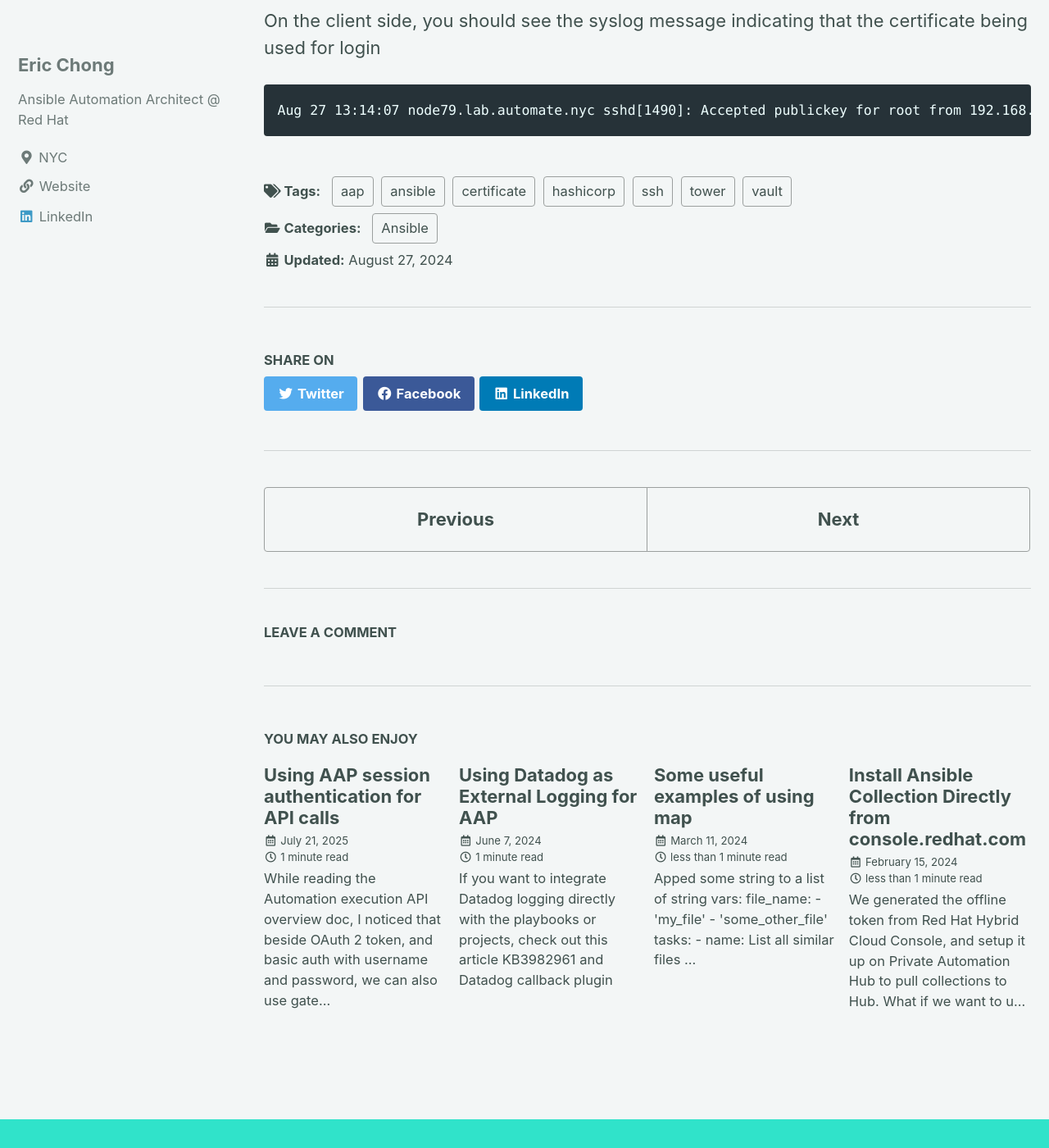
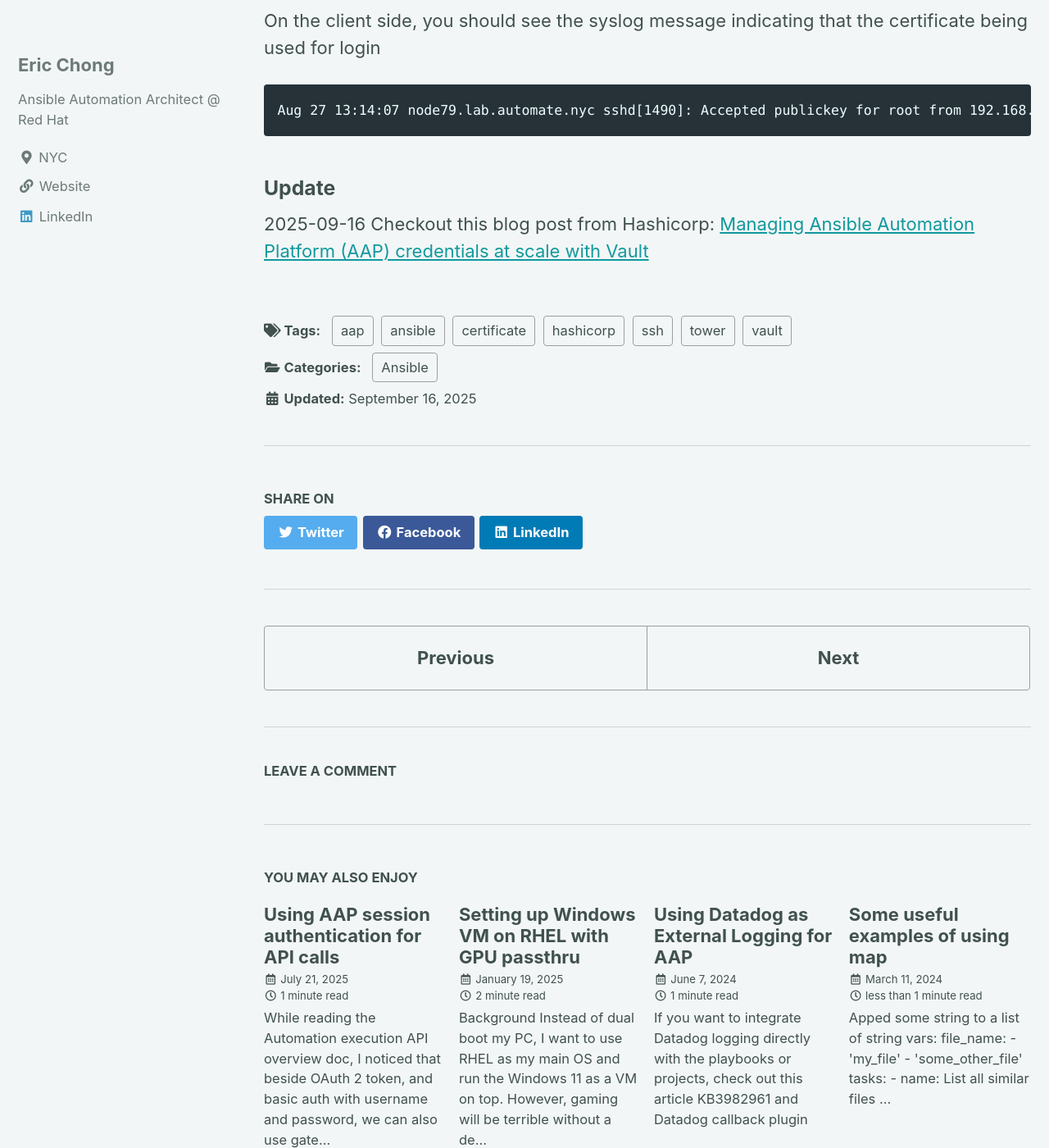
Before and after one commit to ecchong/ecchong.github.io, a Jekyll site: the page built from _posts/2024/2024-08-27-aap-hashicorp-signed-ssh.md, in a window 1280 px wide and 1400 px high, scrolled down 5997 px. Shown: the whole window at 82% size. Built offline with Jekyll 4.4.1, drawn with Linux system fonts in a browser that asks for light colours; cached includes are drawn as plain includes; comment, search, counter and statistics services are not loaded.

Commit message:
update some old posts

````diff
--- a/_posts/2024/2024-08-27-aap-hashicorp-signed-ssh.md
+++ b/_posts/2024/2024-08-27-aap-hashicorp-signed-ssh.md
@@ -2,7 +2,7 @@
 title: Using HashiCorp Vault Signed SSH with AAP
 tags: ["ansible", "aap", "hashicorp", "vault", "ssh", "tower", "certificate" ]
 categories: Ansible
-last_modified_at: 2024-08-27
+last_modified_at: 2025-09-16
 published: true
 description: "AAP - Using HashiCorp Vault Signed SSH with AAP"
 ---
@@ -75,3 +75,6 @@ On the client side, you should see the syslog message indicating that the certif
 ```
 Aug 27 13:14:07 node79.lab.automate.nyc sshd[1490]: Accepted publickey for root from 192.168.0.101 port 42668 ssh2: RSA-CERT SHA256:6964oAwWCtkY5ugji/ksJ9/qPsNA4jDePqWQk+N3PDg ID vault-root-ebdeb8a00c160ad918e6e8238bf92c27dfea3ec340e230de3ea59093e3773c38 (serial 10466434135153983140) CA RSA SHA256:HUT+GSDsOwFaCfW9l/CvOg+7GYu2UIQS1Yfcwr1uuYo
 ```
+
+### Update
+2025-09-16 Checkout this blog post from Hashicorp: [Managing Ansible Automation Platform (AAP) credentials at scale with Vault](https://www.hashicorp.com/en/blog/managing-ansible-automation-platform-aap-credentials-at-scale-with-vault?sc_cid=701f2000000txokAAA&utm_source=bambu&utm_medium=organic_social_)
--- a/_posts/2025/2025-01-19-kvm-gpu-passthru.md
+++ b/_posts/2025/2025-01-19-kvm-gpu-passthru.md
@@ -2,10 +2,12 @@
 title: Setting up Windows VM on RHEL with GPU passthru
 tags: ["rhel", "windows", "vm", "kvm", "libvirt", "gpu"]
 categories: RHEL
-last_modified_at: 2025-01-19
-published: false
+last_modified_at: 2025-09-16
+published: true
 description: "RHEL - Setting up Windows VM on RHEL with GPU passthru"
 ---
+### Background
+Instead of dual boot my PC, I want to use RHEL as my main OS and run the Windows 11 as a VM on top.  However, gaming will be terrible without a dedicated GPU for the Windows VM.  Here is my experience turning setting up GPU passthru for my setup.
 
 ### Hardware
 * CPU: AMD Ryzen 5 7600X with Radeon Graphics
@@ -102,9 +104,8 @@ Checkout these references of `evdev_helper`:
 * [Evdev guide: sharing mouse and keyboard between host and VM](https://www.youtube.com/watch?v=4XDvHQbgujI&t=4s)
 * [README](https://github.com/pavolelsig/evdev_helper/blob/main/README.md)
 
-Use
-
 #### Audio
+The `pipewire` media server seems to work fine as generic Windows audio device.  User must login to host system to here to audio.
 
 #### CPU pinning
 TBD
````
